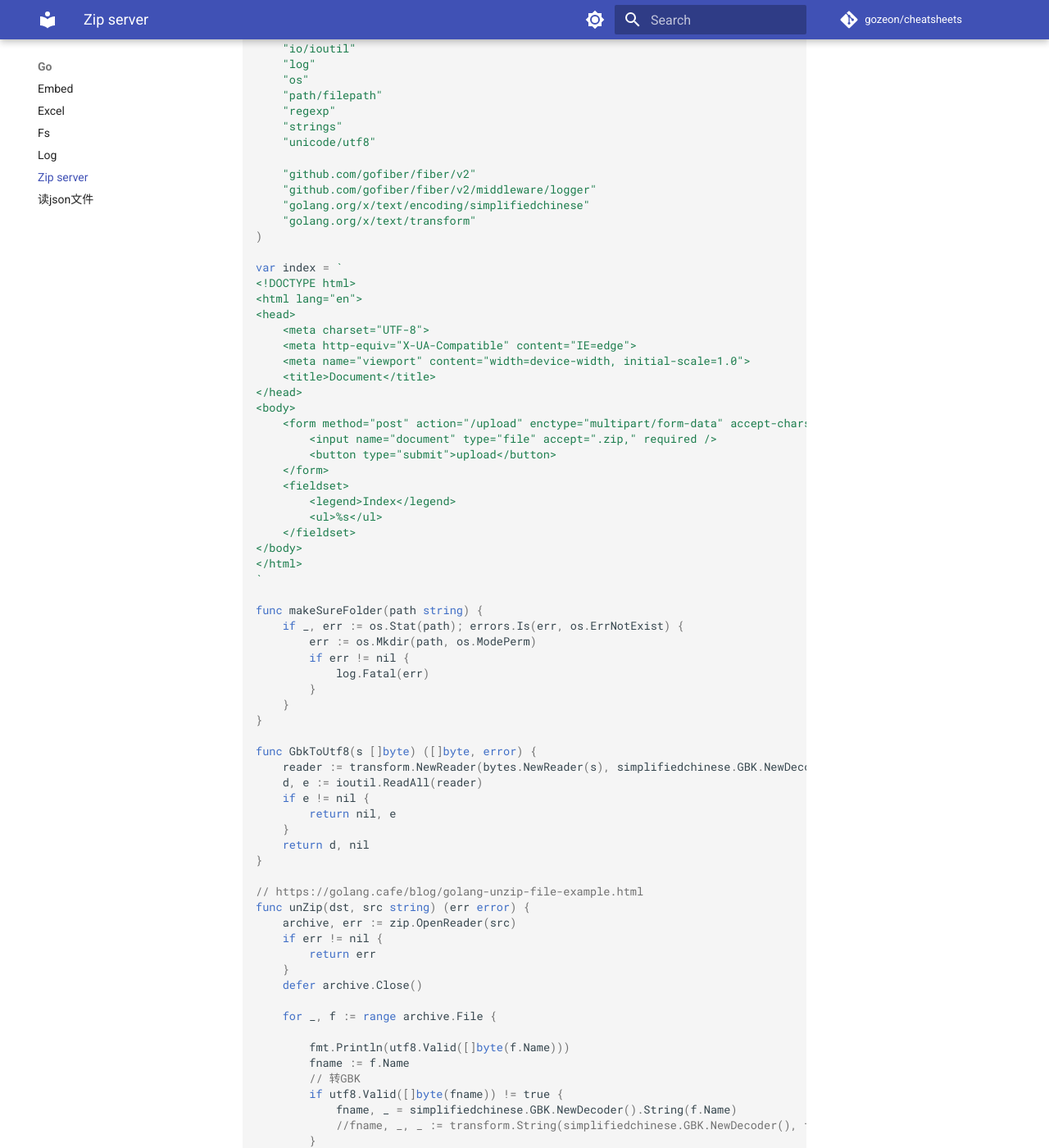
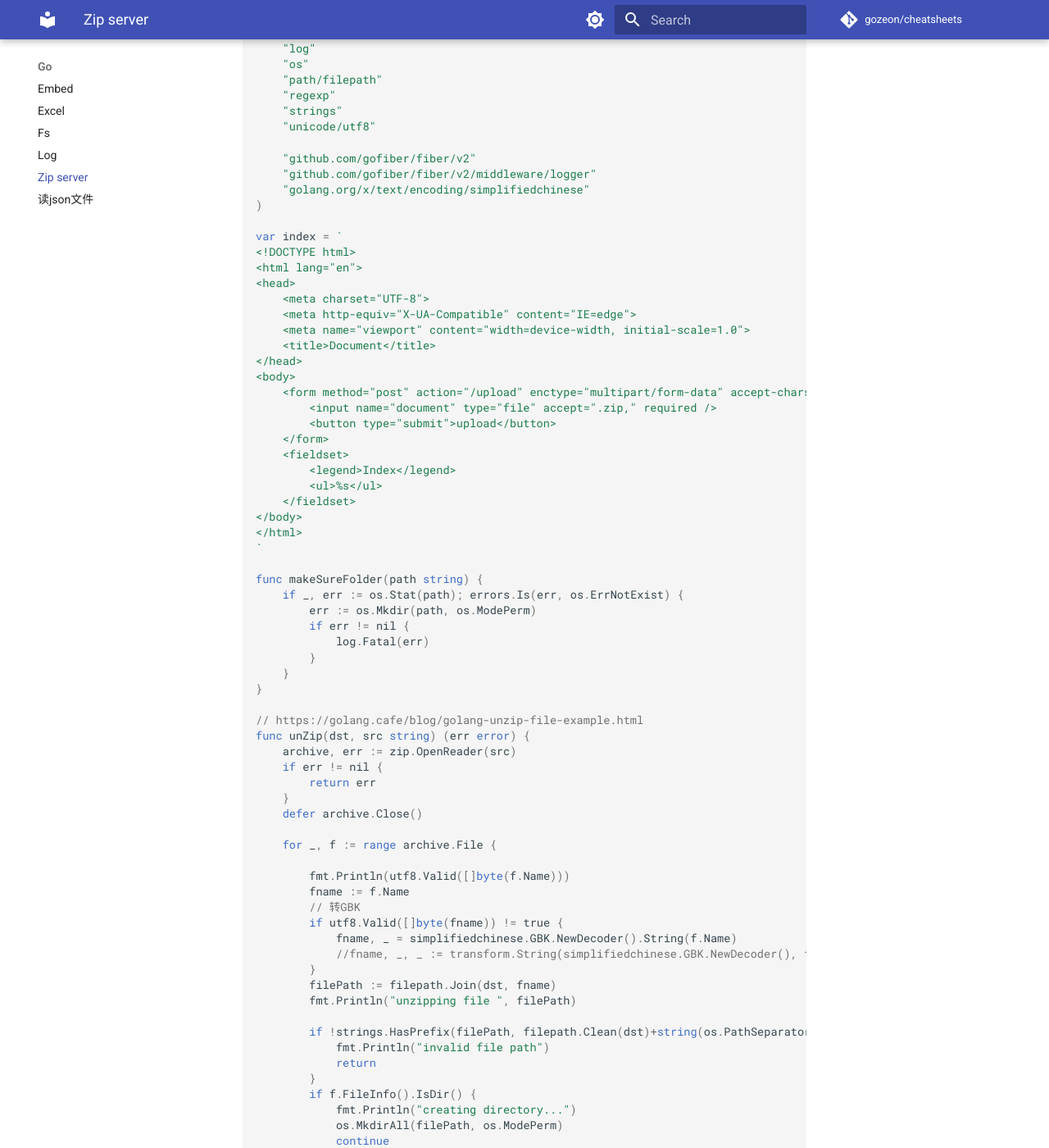
Before and after one commit to gozeon/cheatsheets, an MkDocs documentation site: the page built from docs/go/zip-server.md, in a window 1280 px wide and 1400 px high, scrolled down 464 px. Shown: the whole window at 82% size. Built offline with MkDocs 1.6.1 and Material for MkDocs 9.7.7, drawn with Linux system fonts in a browser that asks for light colours; comment, search, counter and statistics services are not loaded.

Commit message:
Update zip-server.md

```diff
--- a/docs/go/zip-server.md
+++ b/docs/go/zip-server.md
@@ -9,7 +9,6 @@ package main
 
 import (
 	"archive/zip"
-	"bytes"
 	"errors"
 	"fmt"
 	"io"
@@ -24,7 +23,6 @@ import (
 	"github.com/gofiber/fiber/v2"
 	"github.com/gofiber/fiber/v2/middleware/logger"
 	"golang.org/x/text/encoding/simplifiedchinese"
-	"golang.org/x/text/transform"
 )
 
 var index = `
@@ -56,15 +54,6 @@ func makeSureFolder(path string) {
 			log.Fatal(err)
 		}
 	}
-}
-
-func GbkToUtf8(s []byte) ([]byte, error) {
-	reader := transform.NewReader(bytes.NewReader(s), simplifiedchinese.GBK.NewDecoder())
-	d, e := ioutil.ReadAll(reader)
-	if e != nil {
-		return nil, e
-	}
-	return d, nil
 }
 
 // https://golang.cafe/blog/golang-unzip-file-example.html
```
